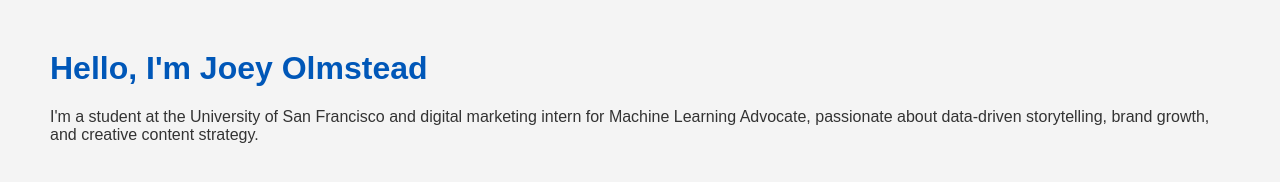
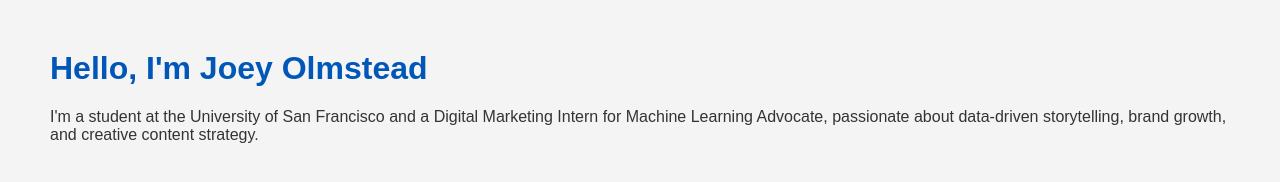
Before and after one commit to JoeyOlmstead12/JoeyOlmstead12.github.io, a plain HTML site: page index.html in a window 1280 px wide. Drawn offline with Linux system fonts and the light colour scheme.

Commit message:
Update index.html
Add capitols

```diff
--- a/index.html
+++ b/index.html
@@ -17,6 +17,6 @@
   </head>
   <body>
     <h1>Hello, I'm Joey Olmstead</h1>
-    <p>I'm a student at the University of San Francisco and digital marketing intern for Machine Learning Advocate, passionate about data-driven storytelling, brand growth, and creative content strategy.</p>
+    <p>I'm a student at the University of San Francisco and a Digital Marketing Intern for Machine Learning Advocate, passionate about data-driven storytelling, brand growth, and creative content strategy.</p>
   </body>
 </html>
```
